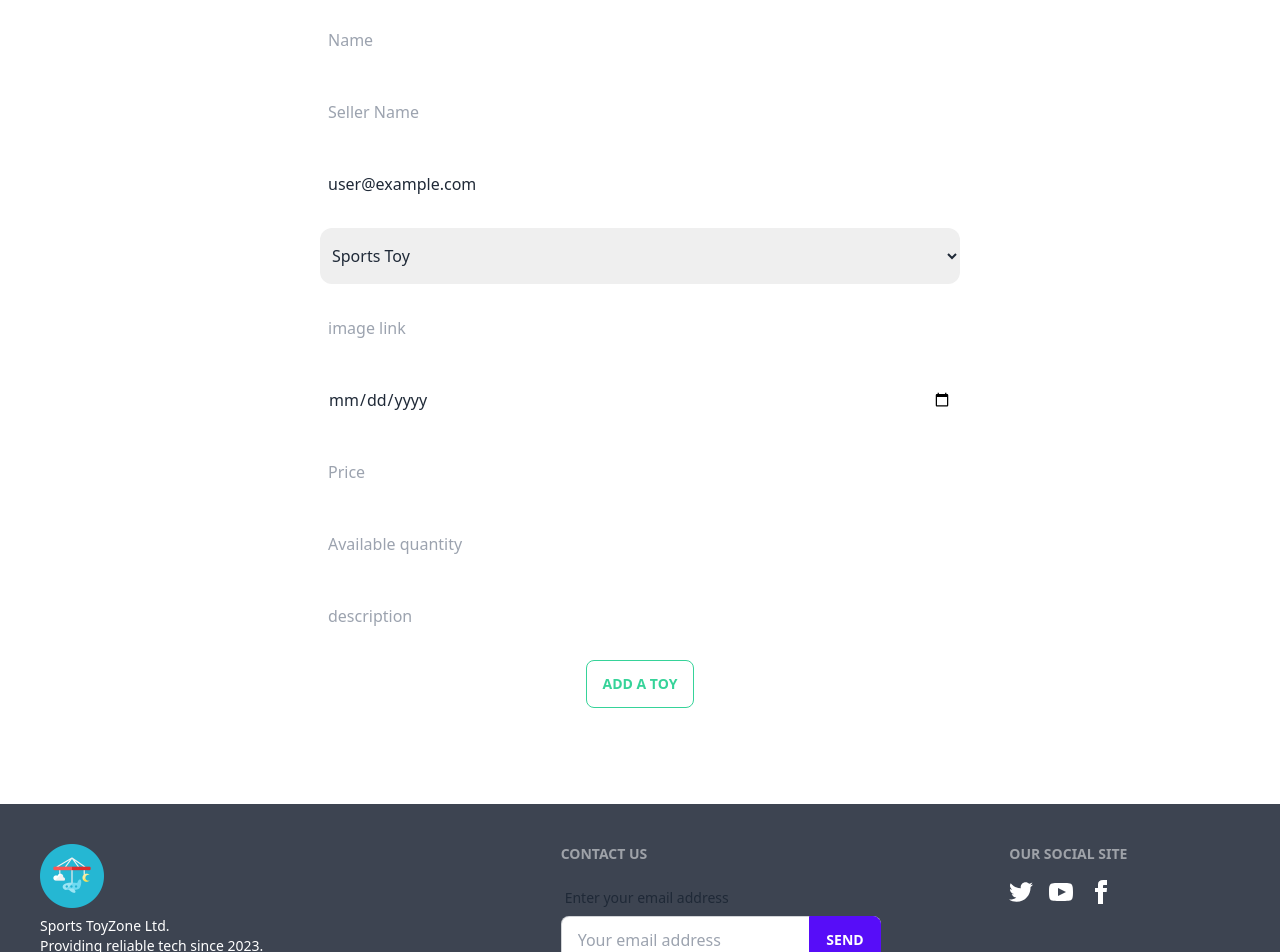
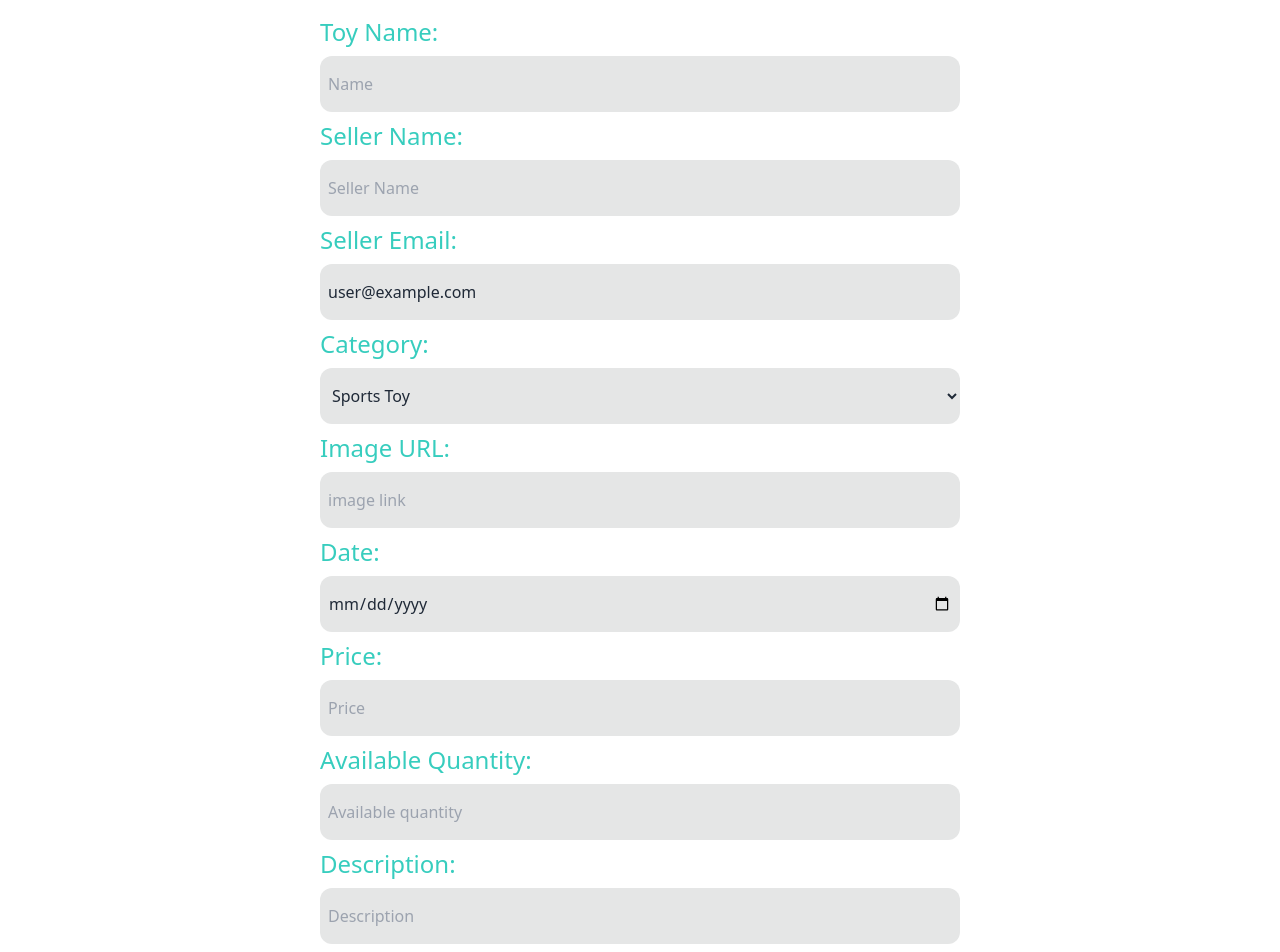
Before and after one commit to SalehinShohan/sports-toyzone, a React (Vite) app: page /addToy in a window 1280 px wide. Shown: the part 200-1152 px from the top of the page. Built offline with nearby package versions, Linux system fonts and the light colour scheme; no server answers; sample sign-in values are in the browser's storage.

Commit message:
update some inpuyyt fields

```diff
--- a/src/components/AddAToy/AddAToy.jsx
+++ b/src/components/AddAToy/AddAToy.jsx
@@ -22,7 +22,7 @@ const AddAToy = () => {
       confirmButtonText: "OK",
     });
 
-    fetch("http://localhost:5000/addToy", {
+    fetch("https://sports-toyzone-server-salehinshohan.vercel.app/addToy", {
       method: "POST",
       headers: { "content-type": "application/json" },
       body: JSON.stringify(data),
@@ -35,81 +35,107 @@ const AddAToy = () => {
   };
 
   return (
-    <div className="text-center">
-      <h2 className="text-success text-5xl mb-9 font-bold">
+    <div className="">
+      <h2 className="text-accent text-center text-5xl mb-10 font-bold">
         Add Your Favourite Toy
       </h2>
-      <form onSubmit={handleSubmit(onSubmit)}>
+      <form className="text-center" onSubmit={handleSubmit(onSubmit)}>
         {errors.exampleRequired && <span>This field is required</span>}
+        <div>
+          <h1 className="text-2xl text-start text-accent lg:ml-80 mb-2">Toy Name:</h1>
         <input
-          className="w-1/2 h-14 rounded-xl p-2 mb-4"
+          className="w-1/2 h-14 rounded-xl p-2 mb-2 bg bg-base-300 input-accent"
           {...register("title")}
           placeholder="Name"
           defaultValue=""
         />
-        <br />
+        </div>
+
+        <div>
+        <h1 className="text-2xl text-start text-accent lg:ml-80 mb-2">Seller Name:</h1>
         <input
-          className="w-1/2 h-14 rounded-xl p-2 mb-4"
+          className="w-1/2 h-14 rounded-xl p-2 mb-2 bg bg-base-300 input-accent"
           {...register("sellerName", { required: true })}
           placeholder="Seller Name"
           defaultValue=""
         />
-        <br />
+        </div>
+
+        <div>
+        <h1 className="text-2xl text-start text-accent lg:ml-80 mb-2">Seller Email:</h1>
         <input
-          className="w-1/2 h-14 rounded-xl p-2 mb-4"
+          className="w-1/2 h-14 rounded-xl p-2 mb-2 bg bg-base-300 input-accent"
           value={user?.email}
           {...register("postedBy")}
           placeholder="Seller Email"
           type="email"
         />
+        </div>
 
-        <br />
+
+        <div>
+        <h1 className="text-2xl text-start text-accent lg:ml-80 mb-2">Category:</h1>
         <select
-          className="w-1/2 h-14 rounded-xl p-2 mb-4"
+          className="w-1/2 h-14 rounded-xl p-2 mb-2 bg bg-base-300 input-accent"
           {...register("status")}>
           <option value="sports">Sports Toy</option>
           <option value="truck">Truck Toy</option>
           <option value="police">Police Toy</option>
         </select>
-        <br />
+        </div>
+
+        <div>
+        <h1 className="text-2xl text-start text-accent lg:ml-80 mb-2">Image URL:</h1>
         <input
-          className="w-1/2 h-14 rounded-xl p-2 mb-4"
+          className="w-1/2 h-14 rounded-xl p-2 mb-2 bg bg-base-300 input-accent"
           {...register("image")}
           placeholder="image link"
           type="url"
           defaultValue=""
         />
-        <br />
+        </div>
+
+        <div>
+        <h1 className="text-2xl text-start text-accent lg:ml-80 mb-2">Date:</h1>
         <input
-          className="w-1/2 h-14 rounded-xl p-2 mb-4"
+          className="w-1/2 h-14 rounded-xl p-2 mb-2 bg bg-base-300 input-accent"
           {...register("deadline")}
           placeholder="deadline"
           type="date"
         />
-        <br />
+        </div>
+
+        <div>
+        <h1 className="text-2xl text-start text-accent lg:ml-80 mb-2">Price:</h1>
         <input
-          className="w-1/2 h-14 rounded-xl p-2 mb-4"
+          className="w-1/2 h-14 rounded-xl p-2 mb-2 bg bg-base-300 input-accent"
           {...register("price")}
           placeholder="Price"
           type="number"
         />
-        <br />
+        </div>
+
+        <div>
+        <h1 className="text-2xl text-start text-accent lg:ml-80 mb-2">Available Quantity:</h1>
         <input
-          className="w-1/2 h-14 rounded-xl p-2 mb-4"
+          className="w-1/2 h-14 rounded-xl p-2 mb-2 bg bg-base-300 input-accent"
           {...register("quantity")}
           placeholder="Available quantity"
           type="number"
         />
-        <br />
+        </div>
+
+        <div>
+        <h1 className="text-2xl text-start text-accent lg:ml-80 mb-2">Description:</h1>
+        <input
+          className="w-1/2 h-14 rounded-xl p-2 bg bg-base-300 input-accent"
+          {...register("description")}
+          placeholder="Description"
+        />
+        </div>
 
 
-        <input
-          className="w-1/2 h-14 rounded-xl p-2"
-          {...register("description")}
-          placeholder="description"
-        />
-        <br />
-        <div className="w-full items-center text-center mt-4">
+        <div className="w-full mt-4">
           <button className="btn btn-outline btn-success">Add a Toy</button>
         </div>
       </form>
--- a/src/components/AllToys/AllToys.jsx
+++ b/src/components/AllToys/AllToys.jsx
@@ -4,20 +4,44 @@ import ShowAllData from "./ShowAllData";
 
 const AllToys = () => {
   const [datas, setData] = useState([]);
+  const [searchText, setSearchText] = useState("");
+
   useEffect(() => {
-    fetch("http://localhost:5000/allToys/ds")
+    fetch("https://sports-toyzone-server-salehinshohan.vercel.app/allToys/ds")
       .then((res) => res.json())
       .then((data) => setData(data));
   }, []);
 
-  return <div className="grid grid-cols-1 lg:grid-cols-3 md:grid-clos-2 gap-10">
-        {
-            datas.map(data => <ShowAllData
-                key={data._id}
-                data={data}
-            ></ShowAllData> )
-        }
-  </div>;
+  const handleSearch = () => {
+    fetch(
+      `https://sports-toyzone-server-salehinshohan.vercel.app/getToyByText/${searchText}`
+    )
+      .then((res) => res.json())
+      .then((data) => {
+        setData(data);
+      });
+  };
+
+  return (
+    <div>
+      <div className="p-2 text-center mb-10">
+        <input
+          onChange={(e) => setSearchText(e.target.value)}
+          type="text"
+          className="p-1 w-52 h-12 rounded-xl mr-3 bg bg-base-300 input input-bordered"
+        />
+        <button onClick={handleSearch} className="btn btn-outline">
+          Search
+        </button>
+      </div>
+
+      <div className="grid grid-cols-1 lg:grid-cols-3 md:grid-clos-2 gap-10">
+        {datas.map((data) => (
+          <ShowAllData key={data._id} data={data}></ShowAllData>
+        ))}
+      </div>
+    </div>
+  );
 };
 
 export default AllToys;
--- a/src/components/GalleryZone/GalleryZone.jsx
+++ b/src/components/GalleryZone/GalleryZone.jsx
@@ -8,7 +8,7 @@ const GalleryZone = () => {
   const [activeTab, setActiveTab] = useState("sd");
 
   useEffect(() => {
-    fetch(`http://localhost:5000/allToys/${activeTab}`)
+    fetch(`https://sports-toyzone-server-salehinshohan.vercel.app/allToys/${activeTab}`)
       .then((res) => res.json())
       .then((data) => {
         setGalleries(data);
--- a/src/components/Navbar/Navbar.jsx
+++ b/src/components/Navbar/Navbar.jsx
@@ -90,7 +90,7 @@ const Navbar = () => {
         <ul className="menu menu-horizontal px-1">{navItems}</ul>
       </div>
       <div className="navbar-end">
-        <button className="btn btn-outline btn-error">Add TO Cart</button>
+        <button className="btn btn-outline btn-accent">Add TO Cart</button>
       </div>
     </div>
   );
--- a/src/components/Routes/Routes.jsx
+++ b/src/components/Routes/Routes.jsx
@@ -37,7 +37,7 @@ const router = createBrowserRouter([
           path: '/toyInfo/:toyInfoId',
           element: <PrivateRoute><ViewDetails></ViewDetails></PrivateRoute>,
           loader: ({ params }) =>
-          fetch(`http://localhost:5000/allToys/${params.toyInfoId}`),
+          fetch(`https://sports-toyzone-server-salehinshohan.vercel.app/allToys/${params.toyInfoId}`),
         },
         {
           path: '/myToy',
--- a/src/components/UpdateToy/UpdateToy.jsx
+++ b/src/components/UpdateToy/UpdateToy.jsx
@@ -2,9 +2,7 @@
 import { useForm } from "react-hook-form";
 
 const UpdateToy = (props) => {
-
-
-  const {handleToyUpdate} = props;
+  const { handleToyUpdate } = props;
 
   const {
     register,
@@ -14,58 +12,68 @@ const UpdateToy = (props) => {
   return (
     <div>
       {/* The button to open modal */}
-      <label htmlFor="my-modal-5" className="btn">
+      <label htmlFor="my-modal-5" className="btn btn-info">
         Edit
       </label>
 
       {/* Put this part before </body> tag */}
       <input type="checkbox" id="my-modal-5" className="modal-toggle" />
       <div {...props} className="modal">
-
-        <div className="modal-box w-11/12 max-w-5xl text-center">
-        <h2 className="text-5xl text-white font-bold mb-10">Update Toys</h2>
-          <form onSubmit={handleSubmit(handleToyUpdate)}>
+        <div className="modal-box w-11/12 max-w-2xl">
+          <h2 className="text-5xl text-accent text-center font-bold mb-10">
+            Update Toys
+          </h2>
+          <form className="text-center" onSubmit={handleSubmit(handleToyUpdate)}>
             {errors.exampleRequired && <span>This field is required</span>}
 
+            <div>
+              <h1 className="text-start text-3xl text-accent mb-2 lg:ml-40">Price:</h1>
               <input
-              className="w-1/2 h-14 rounded-xl p-2 mb-4"
+                className="w-1/2 h-14 rounded-xl p-2 mb-4 input-accent"
                 {...register("price")}
                 placeholder="Price"
                 type="number"
                 defaultValue={props?.toy?.price}
               />
-            <br />
+            </div>
+
             <input
               className="w-1/2 h-14 rounded-xl p-2 mb-4 hidden"
               {...register("_id")}
-
               defaultValue={props?.toy?._id}
             />
 
+            <div>
+              <h1 className="text-start text-3xl text-accent mb-2 lg:ml-40">Available Quantity:</h1>
               <input
-              className="w-1/2 h-14 rounded-xl p-2 mb-4"
+                className="w-1/2 h-14 rounded-xl p-2 mb-4 input-accent"
                 {...register("quantity")}
                 placeholder="Available quantity"
                 type="number"
                 defaultValue={props?.toy?.quantity}
               />
-            <br />
+            </div>
 
+            <div>
+              <h1 className="text-start text-3xl text-accent mb-2 lg:ml-40">Description:</h1>
               <input
-              className="w-1/2 h-14 rounded-xl p-2"
-              {...register("defaultValue={props?.toy?.quantity}")}
+                className="w-1/2 h-14 rounded-xl p-2 input-accent"
+                {...register("description")}
                 placeholder="description"
                 defaultValue={props?.toy?.description}
               />
-            <br />
-            <div className="w-full items-center text-center mt-4">
-              <button className="btn btn-outline btn-success">Update Toy</button>
+            </div>
+
+            <div className="w-full mt-4">
+              <button className="btn btn-outline btn-success">
+                Update Toy
+              </button>
             </div>
           </form>
 
           <div className="modal-action">
             <label htmlFor="my-modal-5" className="btn">
-              Yay!
+              Exit!
             </label>
           </div>
         </div>
```
Also changed, not shown: src/components/MyToys/MyToys.jsx (+5 -23 lines). Lines whose indentation alone changed are shown as unchanged.
